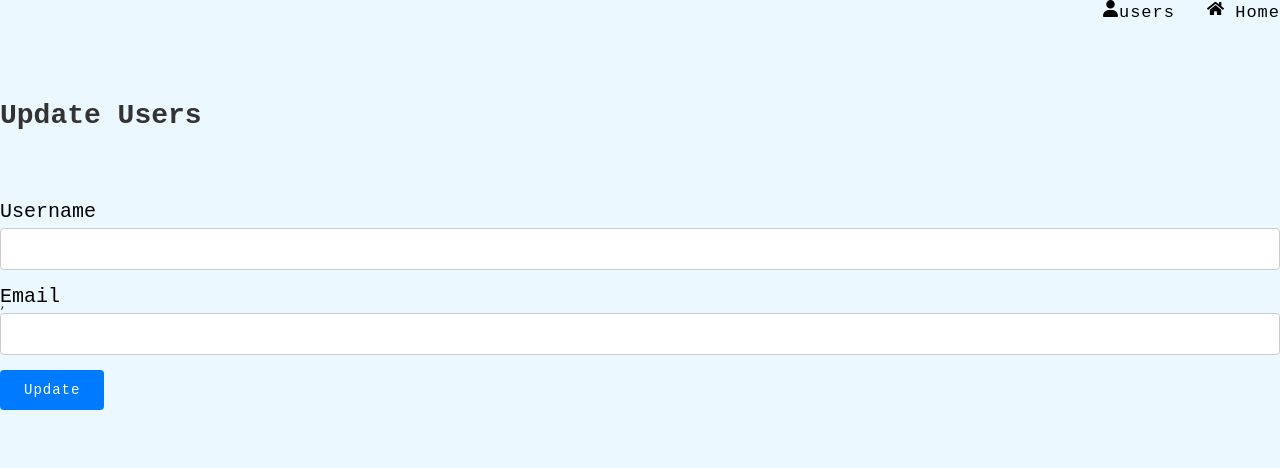
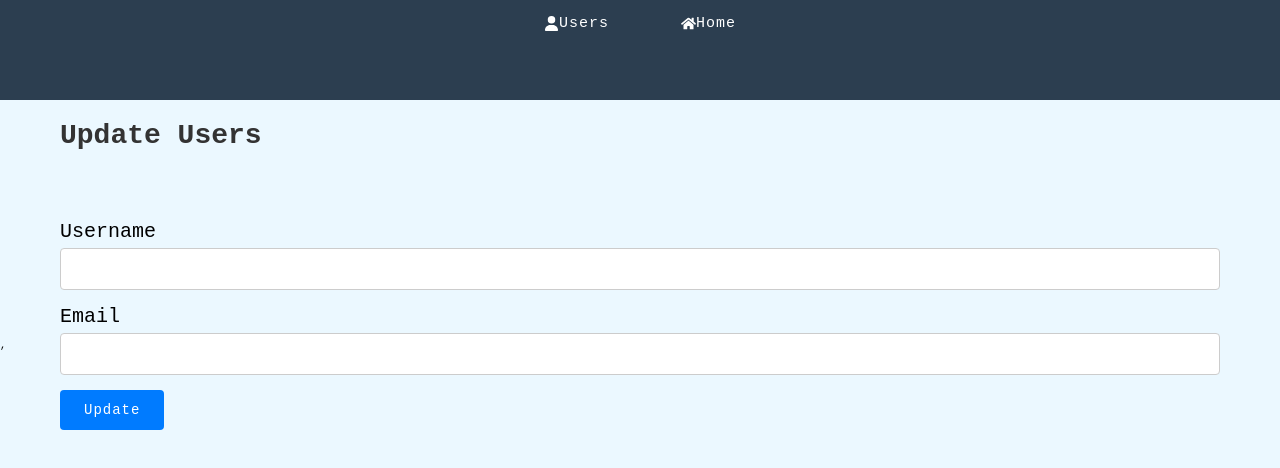
Before and after one commit to Samyam-Pradhan/Full-Project, a React (Vite) app in the folder client/: page /admin/users/1/edit in a window 1280 px wide. Shown: the top 468 px of the page. Built offline with nearby package versions, Linux system fonts and the light colour scheme; no server answers.

Commit message:
Update desin of admin page

```diff
--- /dev/null
+++ b/client/src/assets/AdminLayout.css
@@ -0,0 +1,47 @@
+/* Admin Layout Header */
+.admin-header {
+    background-color: #2c3e50;
+    padding: 15px 0;
+  }
+
+  .admin-nav ul {
+    display: flex;
+    justify-content: center;
+    list-style: none;
+    padding: 0;
+  }
+
+  .admin-nav li {
+    margin: 0 20px;
+  }
+
+  .nav-link {
+    text-decoration: none;
+    color: #fff;
+    font-size: 1.5rem;
+    display: flex;
+    align-items: center;
+  }
+
+  .nav-link:hover {
+    color: #3498db;
+  }
+
+  /* Admin Content Area */
+  .admin-container {
+    padding: 20px;
+  }
+
+  /* Main Layout and Section */
+  .admin-container,
+  .admin-users-section {
+    max-width: 1200px;
+    margin: 0 auto;
+  }
+
+  h1.heading {
+    text-align: center;
+    color: #2c3e50;
+    font-size: 2rem;
+    margin-bottom: 20px;
+  }
--- a/client/src/assets/AdminUsers.css
+++ b/client/src/assets/AdminUsers.css
@@ -12,7 +12,7 @@
 .admin-users-section h1 {
     color: #2c3e50;
     margin-bottom: 1.5rem;
-    font-size: 2.5rem;
+    font-size: 2.5rem; /* Kept your font size */
     text-align: center;
     border-bottom: 3px solid #3498db;
     padding-bottom: 0.5rem;
@@ -38,7 +38,7 @@
     text-align: left;
     font-weight: 600;
     text-transform: uppercase;
-    font-size: 0.9rem;
+    font-size: 1.5rem; /* Kept your font size */
     letter-spacing: 1px;
 }
 
@@ -58,6 +58,7 @@
     padding: 15px;
     border-bottom: 1px solid #e2e8f0;
     color: #2d3748;
+    font-size: 1.5rem; /* Kept your font size */
 }
 
 .admin-user button {
@@ -68,6 +69,7 @@
     border-radius: 4px;
     cursor: pointer;
     transition: background-color 0.3s ease;
+    font-size: 1.5rem; /* Kept your font size */
 }
 
 .admin-user button:hover {
@@ -77,10 +79,18 @@
 /* Responsive Design */
 @media screen and (max-width: 768px) {
     .admin-user table {
-        font-size: 0.9rem;
+        font-size: 1.2rem; /* Slightly reduced font size for better mobile display */
     }
 
     .admin-user th, .admin-user td {
-        padding: 10px;
+        padding: 12px; /* Adjusted padding for smaller screens */
+    }
+
+    .admin-users-section h1 {
+        font-size: 2rem; /* Reduced font size for h1 on mobile */
+    }
+
+    .admin-user button {
+        font-size: 1rem; /* Adjust button font size for mobile */
     }
 }
--- a/client/src/components/layouts/AdminLayout.jsx
+++ b/client/src/components/layouts/AdminLayout.jsx
@@ -1,19 +1,23 @@
-import React from 'react'
-import { NavLink, Outlet } from 'react-router-dom'
-import { FaUser } from "react-icons/fa6";
-import { FaHome } from "react-icons/fa";
+import React from 'react';
+import { NavLink, Outlet } from 'react-router-dom';
+import { FaUser } from 'react-icons/fa6';
+import { FaHome } from 'react-icons/fa';
+import '../../assets/AdminLayout.css';  // Add the CSS file for styling
+
 const AdminLayout = () => {
   return (
     <>
-    <header>
-        <div className='container'>
-            <nav>
+      <header className="admin-header">
+        <div className="container">
+          <nav className="admin-nav">
             <ul>
               <li>
-                        <NavLink to ="/admin/users"><FaUser />users</NavLink>
+                <NavLink to="/admin/users" className="nav-link">
+                  <FaUser /> Users
+                </NavLink>
               </li>
               <li>
-                        <NavLink to ="/">
+                <NavLink to="/" className="nav-link">
                   <FaHome /> Home
                 </NavLink>
               </li>
@@ -21,9 +25,13 @@ const AdminLayout = () => {
           </nav>
         </div>
       </header>
+      <main>
+        <div className="admin-container">
           <Outlet />
+        </div>
+      </main>
     </>
-  )
-}
+  );
+};
 
-export default AdminLayout
+export default AdminLayout;
--- a/client/src/pages/AdminUsers.jsx
+++ b/client/src/pages/AdminUsers.jsx
@@ -21,7 +21,7 @@ const AdminUsers = () => {
         method: "GET",
         headers: {
           Authorization: `Bearer ${token}`,
-                }
+        },
       });
 
       if (response.status === 401) {
@@ -43,18 +43,15 @@ const AdminUsers = () => {
     }
   };
 
-    //delete the user on clicking delete button
   const deleteUser = async (id) => {
     try {
       const response = await fetch(`http://localhost:5000/api/admin/users/delete/${id}`, {
         method: "DELETE",
         headers: {
           Authorization: `Bearer ${token}`,
-                }
+        },
       });
       const data = await response.json();
-            console.log(`users after DELETE: ${data}`);
-
       if (response.ok) {
         getAllUsersData();
       }
@@ -68,16 +65,16 @@ const AdminUsers = () => {
   }, [isLoggedIn, token]);
 
   if (error) {
-        return <div>Error: {error}</div>;
+    return <div className="error-message">{error}</div>;
   }
 
   return (
-        <section className='admin-users-section'>
-            <div className='container'>
-                <h1>Admin User</h1>
+    <section className="admin-users-section">
+      <div className="container">
+        <h1 className="heading">User Management</h1>
       </div>
-            <div className='container admin-user'>
-                <table>
+      <div className="container admin-user">
+        <table className="admin-users-table">
           <thead>
             <tr>
               <th>Name</th>
@@ -89,18 +86,20 @@ const AdminUsers = () => {
           <tbody>
             {users.length === 0 ? (
               <tr>
-                                <td colSpan="5">No users found</td>
+                <td colSpan="4" className="no-users">No users found</td>
               </tr>
             ) : (
-                            users.map((curUser, index) => (
-                                <tr key={curUser._id || index}>
+              users.map((curUser) => (
+                <tr key={curUser._id}>
                   <td>{curUser.username}</td>
                   <td>{curUser.email}</td>
                   <td>
-                                        <Link to={`/admin/users/${curUser._id}/edit`}>Edit</Link>
+                    <Link to={`/admin/users/${curUser._id}/edit`} className="edit-link">Edit</Link>
                   </td>
                   <td>
-                                        <button onClick={() => deleteUser(curUser._id)}>Delete</button>
+                    <button className="delete-button" onClick={() => deleteUser(curUser._id)}>
+                      Delete
+                    </button>
                   </td>
                 </tr>
               ))
```
Lines whose indentation alone changed are shown as unchanged.
